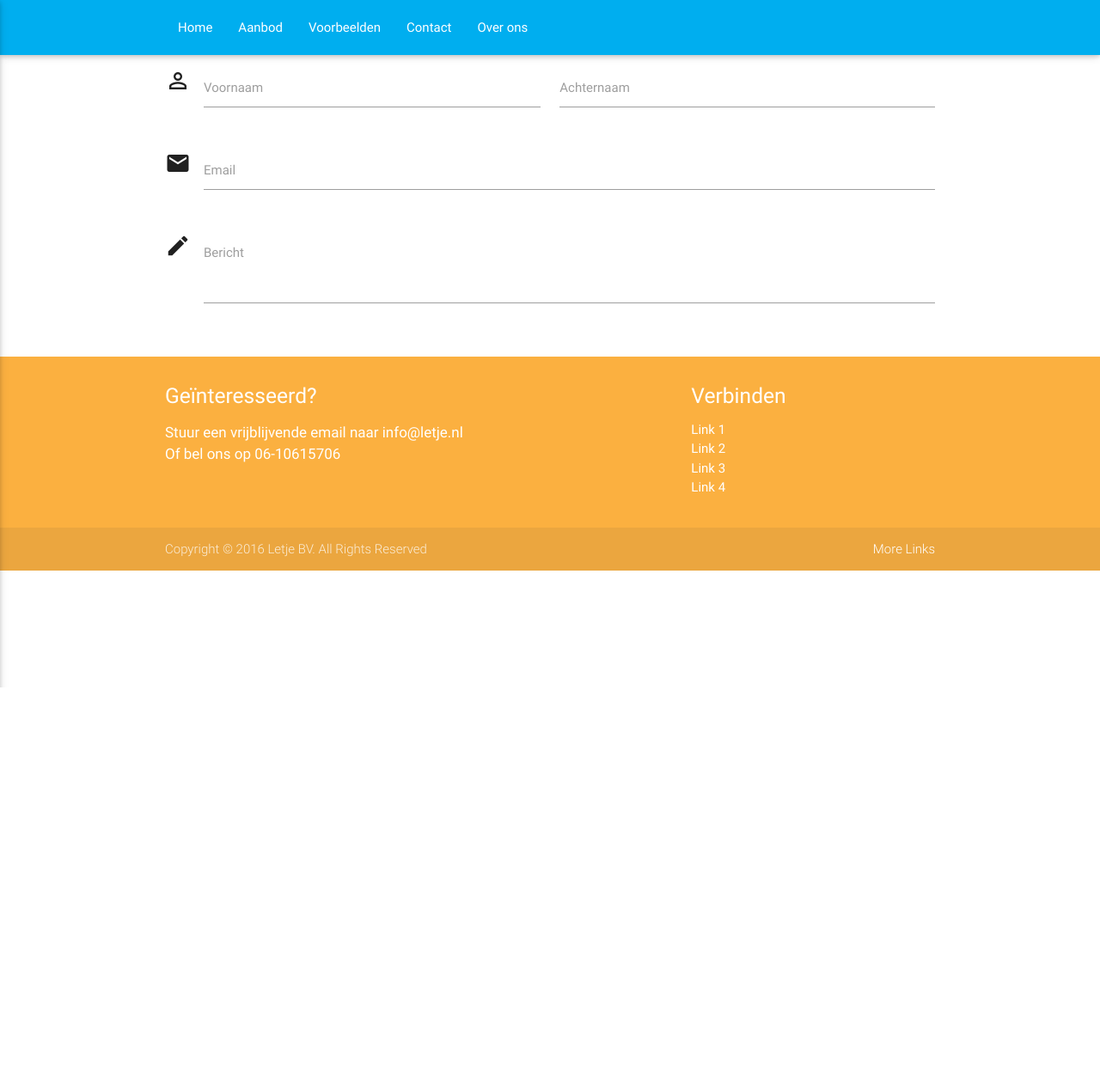
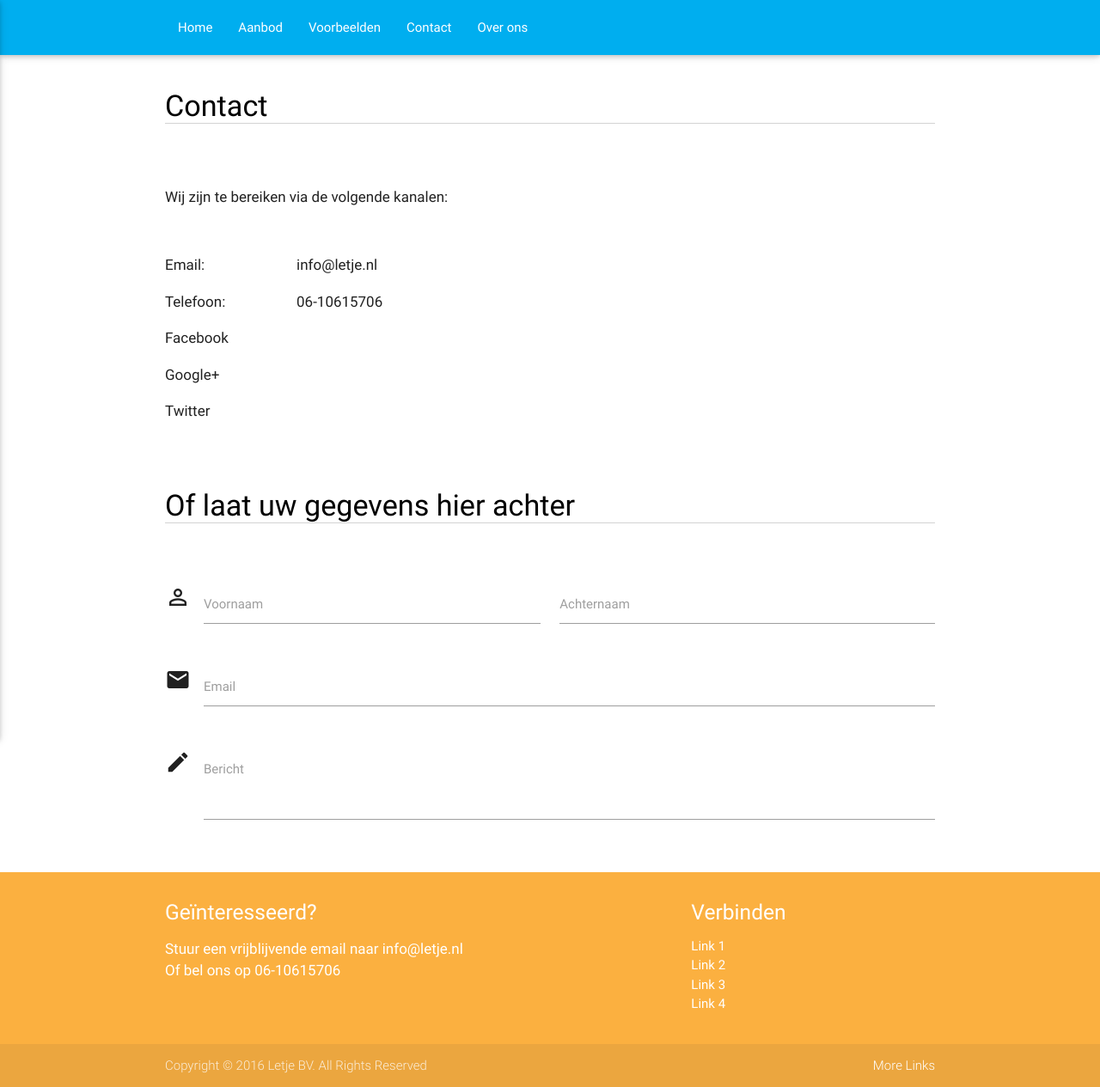
Before and after one commit to deXter135/letje-website, a PHP site: page /contact.html in a window 1280 px wide. Shown: the whole page at 86% size. Before the commit the page ends 800 px from the top, so only its background shows below. Run offline with PHP 8.4, Linux system fonts and the light colour scheme; some libraries are stand-ins or nearby versions.

Commit message:
Contact form gemaakt

```diff
--- a/contact.html
+++ b/contact.html
@@ -35,6 +35,47 @@
         <a href="#" data-activates="nav-mobile" class="button-collapse"><i class="material-icons">menu</i></a>
       </div>
     </nav>
+  </div>
+
+  <div class="container">
+    <div class="row">
+      <div class="col s12">
+        <h6><br></h6>
+        <h4 class="header black-text lijn">
+          Contact
+        </h4>
+        <h6><br></h6>
+      </div>
+    </div>
+
+    <div class="row">
+      <div class="col m12 s12">
+        <p>Wij zijn te bereiken via de volgende kanalen:</p>
+      </div>
+    </div>
+
+    <div class="row">
+      <div class="col s2">
+          <p>Email:</p>
+          <p>Telefoon:</p>
+          <p>Facebook</p>
+          <p>Google+</p>
+          <p>Twitter</p>
+      </div>
+      <div class="col s10">
+        <p>info@letje.nl</p>
+        <p>06-10615706</p>
+      </div>
+    </div>
+    <div class="row">
+      <div class="col s12">
+        <h6><br></h6>
+        <h4 class="header black-text lijn">
+          Of laat uw gegevens hier achter
+        </h4>
+        <h6><br></h6>
+      </div>
+    </div>
   </div>
 
   <div class="container">
--- a/css/style.css
+++ b/css/style.css
@@ -21,3 +21,7 @@ p {
   width: 100%;
   height: 100%;
 }
+
+.lijn {
+  border-bottom: 1px solid lightgrey
+}
```
Also changed, not shown: overons.html (+10 -11 lines).
